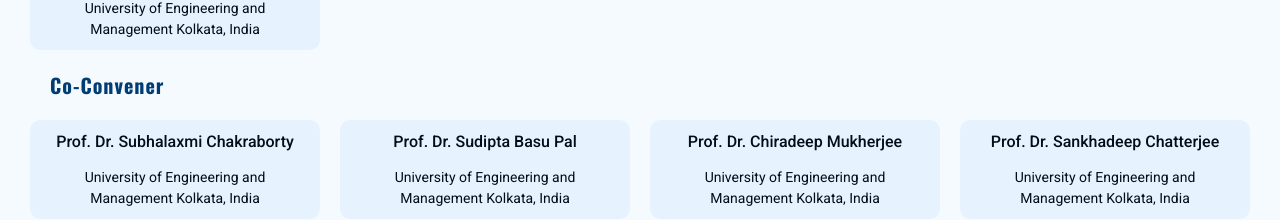
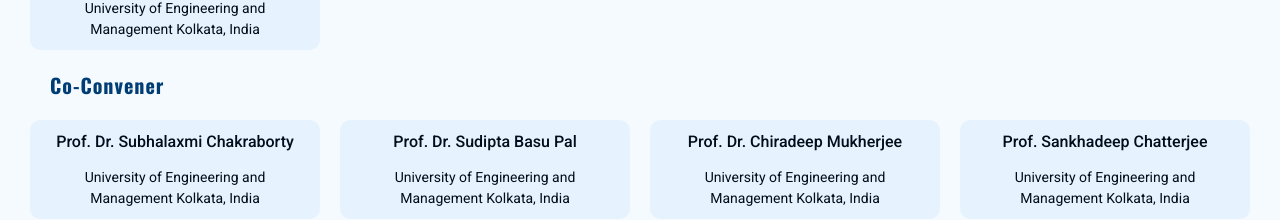
Before and after one commit to uem-conference/uem-conference.github.io, a Next.js app: page /committees/organizing in a window 1280 px wide. Shown: the part 1358-1578 px from the top of the page. Built offline with nearby package versions, Linux system fonts and the light colour scheme; a web font is replaced by a local one.

Commit message:
removed dr. from SDC

```diff
--- a/data/organising-committee.js
+++ b/data/organising-committee.js
@@ -93,7 +93,7 @@
 				organization: "University of Engineering and Management Kolkata, India",
 			},
 			{
-				name: "Prof. Dr. Sankhadeep Chatterjee",
+				name: "Prof. Sankhadeep Chatterjee",
 				organization: "University of Engineering and Management Kolkata, India",
 			},
 		],
```
